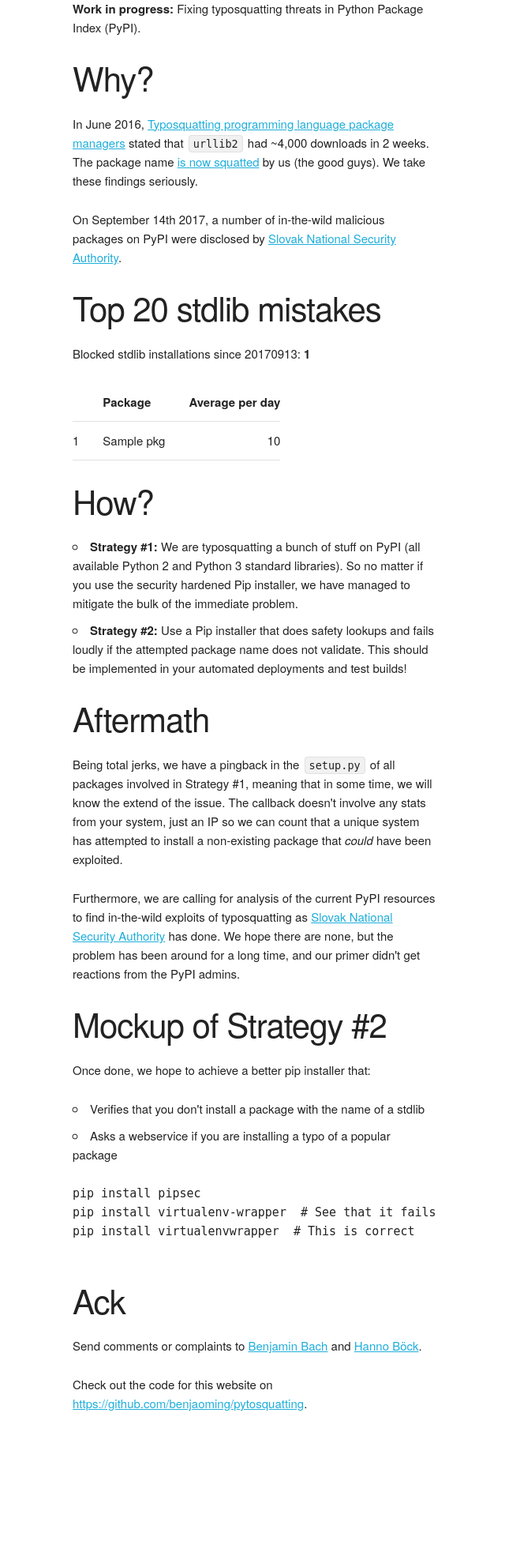
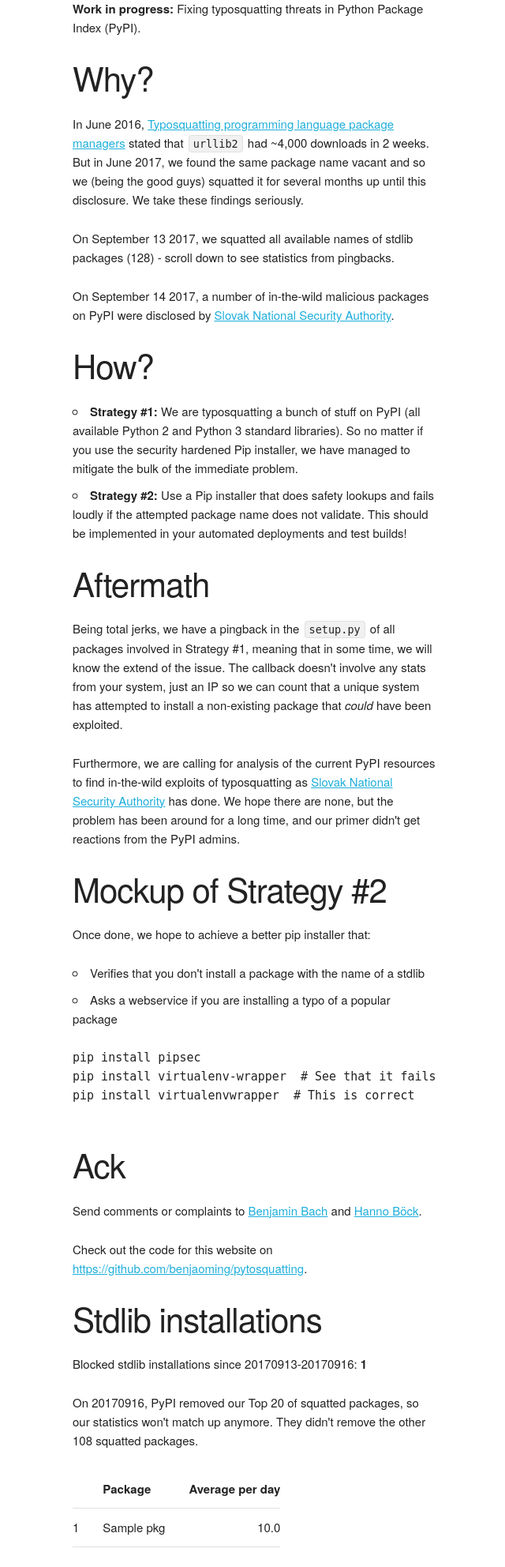
Before and after one commit to benjaoming/pytosquatting, a Django app: template webpages/templates/index.html in a window 1280 px wide. Shown: the part 177-2161 px from the top of the page at 79% size, without its empty margins (68-708 px from the left). Before the commit the page ends 1964 px from the top, so only its background shows below. Run offline with Django 3.2, Linux system fonts and the light colour scheme; the template is opened without the code that fills it: most values are stand-ins (such as "Sample title", 1, 10 or a date in 2020).

Commit message:
Move the Top 20 to the bottom...

```diff
--- a/webpages/templates/index.html
+++ b/webpages/templates/index.html
@@ -8,34 +8,9 @@
         <h1>Pytosquatting</h1>
         <p><strong>Work in progress:</strong> Fixing typosquatting threats in Python Package Index (PyPI).</p>
         <h2>Why?</h2>
-        <p>In June 2016, <a href="http://incolumitas.com/2016/06/08/typosquatting-package-managers/">Typosquatting programming language package managers</a> stated that <code>urllib2</code> had ~4,000 downloads in 2 weeks. The package name <a href="https://pypi.python.org/pypi/urllib2/">is now squatted</a> by us (the good guys). We take these findings seriously.</p>
-        <p>On September 14th 2017, a number of in-the-wild malicious packages on PyPI were disclosed by <a href="http://www.nbu.gov.sk/skcsirt-sa-20170909-pypi/">Slovak National Security Authority</a>.</p>
-        <h2>Top 20 stdlib mistakes</h2>
-
-        <p>
-          Blocked stdlib installations since 20170913: <strong>{{ total_unique_ips }}</strong>
-        </p>
-
-        <table>
-        <thead>
-        <tr>
-          <th></th>
-          <th>Package</th>
-          <th style="text-align: right">Average per day</th>
-          {% comment %}<th>Total unique hits</th>{% endcomment %}
-        </tr>
-        </thead>
-        <tbody>
-        {% for pkg in top %}
-        <tr>
-          <td style="text-align: right">{{ forloop.counter }}</td>
-          <td>{{ pkg.package_name }}</td>
-          <td style="text-align: right">{{ pkg.avg_per_day|floatformat:0 }}</td>
-          {% comment %}<td>{{ pkg.unique_count }}</td>{% endcomment %}
-        </tr>
-        {% endfor %}
-        </tbody>
-        </table>
+        <p>In June 2016, <a href="http://incolumitas.com/2016/06/08/typosquatting-package-managers/">Typosquatting programming language package managers</a> stated that <code>urllib2</code> had ~4,000 downloads in 2 weeks. But in June 2017, we found the same package name vacant and so we (being the good guys) squatted it for several months up until this disclosure. We take these findings seriously.</p>
+        <p>On September 13 2017, we squatted all available names of stdlib packages (128) - scroll down to see statistics from pingbacks.</p>
+        <p>On September 14 2017, a number of in-the-wild malicious packages on PyPI were disclosed by <a href="http://www.nbu.gov.sk/skcsirt-sa-20170909-pypi/">Slovak National Security Authority</a>.</p>
         <h2>How?</h2>
         <ul>
           <li><strong>Strategy #1:</strong> We are typosquatting a bunch of stuff on PyPI (all available Python 2 and Python 3 standard libraries). So no matter if you use the security hardened Pip installer, we have managed to mitigate the bulk of the immediate problem.</li>
@@ -64,7 +39,7 @@ pip install virtualenvwrapper  # This is correct
         <h2>Ack</h2>
         <p>
         Send comments or complaints to
-        <a href="https://twitter.com/benjaoming/">Benjamin Bach</a> and
+        <a href="https://overtag.dk/">Benjamin Bach</a> and
         <a href="https://hboeck.de/">Hanno Böck</a>.
         </p>
         <p>
@@ -81,6 +56,38 @@ pip install virtualenvwrapper  # This is correct
         </p>
         {% endcomment %}
 
+        <h2>Stdlib installations</h2>
+
+        <p>
+          Blocked stdlib installations since 20170913-20170916: <strong>{{ total_unique_ips }}</strong>
+        </p>
+
+        <p>
+          On 20170916, PyPI removed our Top 20 of squatted packages, so our statistics won't match up anymore. They didn't remove the other 108 squatted packages.
+        </p>
+
+        <table>
+        <thead>
+        <tr>
+          <th></th>
+          <th>Package</th>
+          <th style="text-align: right">Average per day</th>
+          {% comment %}<th>Total unique hits</th>{% endcomment %}
+        </tr>
+        </thead>
+        <tbody>
+        {% for pkg in top %}
+        <tr>
+          <td style="text-align: right">{{ forloop.counter }}</td>
+          <td>{{ pkg.package_name }}</td>
+          <td style="text-align: right">{{ pkg.avg_per_day|floatformat:1 }}</td>
+          {% comment %}<td>{{ pkg.unique_count }}</td>{% endcomment %}
+        </tr>
+        {% endfor %}
+        </tbody>
+        </table>
+
+
       </div>
     </div>
   </div>
```
Also changed, not shown: webpages/views.py (+5 -2 lines).
